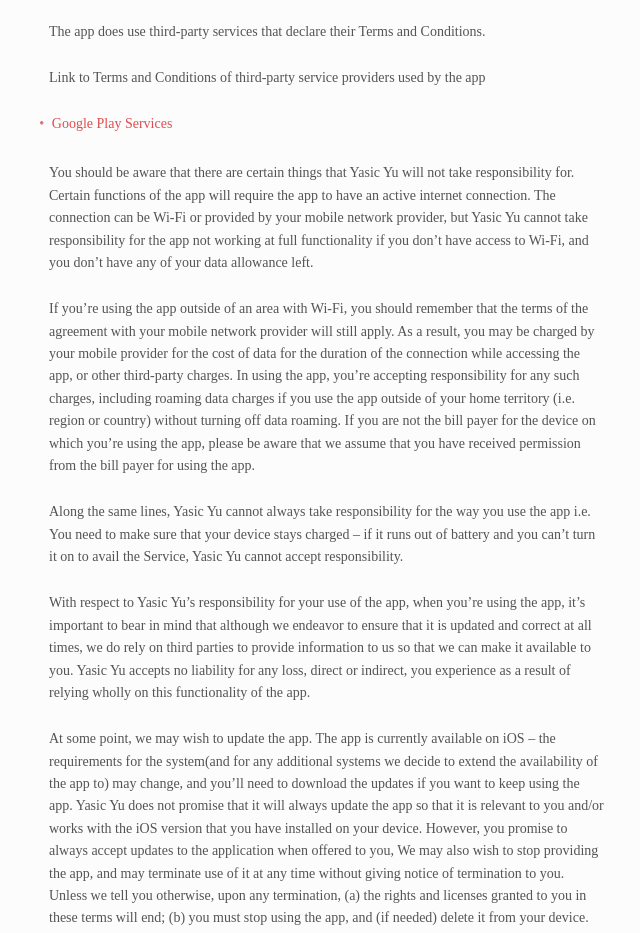
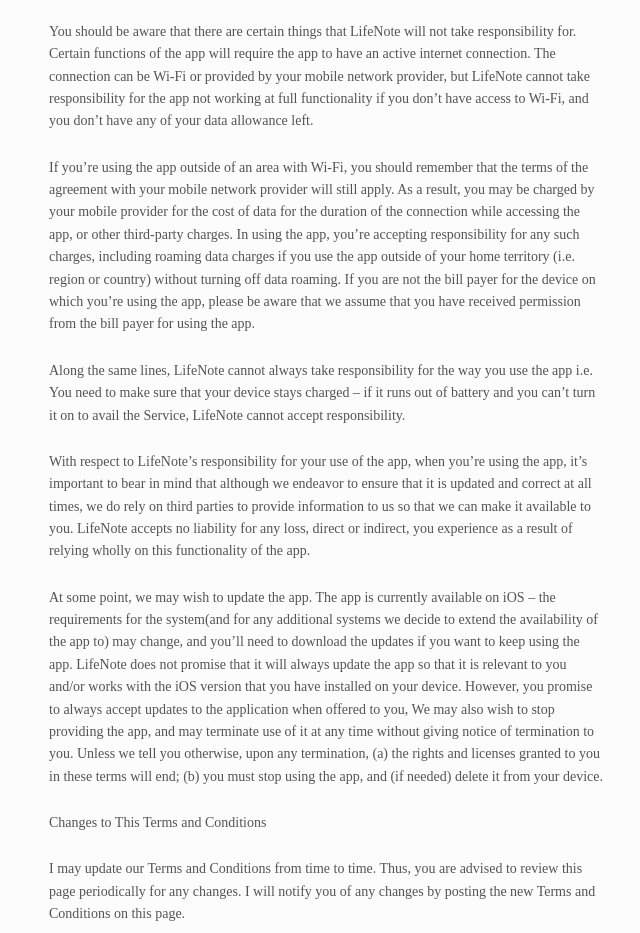
Before and after one commit to web-logs2/yasic.github.io, a plain HTML site: page LifeNote/terms-conditions/en/index.html in a window 1280 px wide. Shown: the part 524-1457 px from the top of the page, without its empty margins (313-953 px from the left). Drawn offline with Linux system fonts and the light colour scheme.

Commit message:
Site updated: 2023-04-09 10:48:57

```diff
--- a/LifeNote/terms-conditions/en/index.html
+++ b/LifeNote/terms-conditions/en/index.html
@@ -6,7 +6,7 @@
         <meta name="viewport" content="width=device-width, initial-scale=1">
         <meta name="bear-note-unique-identifier" content="387ABD88-D633-4C74-9A47-CA6844F249AE-549-00009E8ED0976394">
         <meta name="created" content="2023-04-09T00:05:58+0800"/>
-        <meta name="modified" content="2023-04-09T00:13:17+0800"/>
+        <meta name="modified" content="2023-04-09T10:15:22+0800"/>
         <meta name="tags" content="LifeNote"/>
         <meta name="last device" content="YuXuan's MacBook Pro"/>
     </head>
@@ -15,28 +15,21 @@
             <h1 id="Terms & Conditions">Terms & Conditions</h1>
 <p><span class='hashtag'>#LifeNote</span></p>
 <br>
-<p>By downloading or using the app, these terms will automatically apply to you – you should make sure therefore that you read them carefully before using the app. You’re not allowed to copy or modify the app, any part of the app, or our trademarks in any way. You’re not allowed to attempt to extract the source code of the app, and you also shouldn’t try to translate the app into other languages or make derivative versions. The app itself, and all the trademarks, copyright, database rights, and other intellectual property rights related to it, still belong to Yasic Yu.</p>
+<p>By downloading or using the app, these terms will automatically apply to you – you should make sure therefore that you read them carefully before using the app. You’re not allowed to copy or modify the app, any part of the app, or our trademarks in any way. You’re not allowed to attempt to extract the source code of the app, and you also shouldn’t try to translate the app into other languages or make derivative versions. The app itself, and all the trademarks, copyright, database rights, and other intellectual property rights related to it, still belong to LifeNote.</p>
 <br>
-<p>Yasic Yu is committed to ensuring that the app is as useful and efficient as possible. For that reason, we reserve the right to make changes to the app or to charge for its services, at any time and for any reason. We will never charge you for the app or its services without making it very clear to you exactly what you’re paying for.</p>
+<p>LifeNote is committed to ensuring that the app is as useful and efficient as possible. For that reason, we reserve the right to make changes to the app or to charge for its services, at any time and for any reason. We will never charge you for the app or its services without making it very clear to you exactly what you’re paying for.</p>
 <br>
 <p>The LifeNote app stores and processes personal data that you have provided to us, to provide my Service. It’s your responsibility to keep your phone and access to the app secure. We therefore recommend that you do not jailbreak or root your phone, which is the process of removing software restrictions and limitations imposed by the official operating system of your device. It could make your phone vulnerable to malware/viruses/malicious programs, compromise your phone’s security features and it could mean that the LifeNote app won’t work properly or at all.</p>
 <br>
-<p>The app does use third-party services that declare their Terms and Conditions.</p>
-<br>
-<p>Link to Terms and Conditions of third-party service providers used by the app</p>
-<br>
-<ul><li>  <a href="https://policies.google.com/terms">Google Play Services</a>
-</li></ul>
-<br>
-<p>You should be aware that there are certain things that Yasic Yu will not take responsibility for. Certain functions of the app will require the app to have an active internet connection. The connection can be Wi-Fi or provided by your mobile network provider, but Yasic Yu cannot take responsibility for the app not working at full functionality if you don’t have access to Wi-Fi, and you don’t have any of your data allowance left.</p>
+<p>You should be aware that there are certain things that LifeNote will not take responsibility for. Certain functions of the app will require the app to have an active internet connection. The connection can be Wi-Fi or provided by your mobile network provider, but LifeNote cannot take responsibility for the app not working at full functionality if you don’t have access to Wi-Fi, and you don’t have any of your data allowance left.</p>
 <br>
 <p>If you’re using the app outside of an area with Wi-Fi, you should remember that the terms of the agreement with your mobile network provider will still apply. As a result, you may be charged by your mobile provider for the cost of data for the duration of the connection while accessing the app, or other third-party charges. In using the app, you’re accepting responsibility for any such charges, including roaming data charges if you use the app outside of your home territory (i.e. region or country) without turning off data roaming. If you are not the bill payer for the device on which you’re using the app, please be aware that we assume that you have received permission from the bill payer for using the app.</p>
 <br>
-<p>Along the same lines, Yasic Yu cannot always take responsibility for the way you use the app i.e. You need to make sure that your device stays charged – if it runs out of battery and you can’t turn it on to avail the Service, Yasic Yu cannot accept responsibility.</p>
+<p>Along the same lines, LifeNote cannot always take responsibility for the way you use the app i.e. You need to make sure that your device stays charged – if it runs out of battery and you can’t turn it on to avail the Service, LifeNote cannot accept responsibility.</p>
 <br>
-<p>With respect to Yasic Yu’s responsibility for your use of the app, when you’re using the app, it’s important to bear in mind that although we endeavor to ensure that it is updated and correct at all times, we do rely on third parties to provide information to us so that we can make it available to you. Yasic Yu accepts no liability for any loss, direct or indirect, you experience as a result of relying wholly on this functionality of the app.</p>
+<p>With respect to LifeNote’s responsibility for your use of the app, when you’re using the app, it’s important to bear in mind that although we endeavor to ensure that it is updated and correct at all times, we do rely on third parties to provide information to us so that we can make it available to you. LifeNote accepts no liability for any loss, direct or indirect, you experience as a result of relying wholly on this functionality of the app.</p>
 <br>
-<p>At some point, we may wish to update the app. The app is currently available on iOS – the requirements for the system(and for any additional systems we decide to extend the availability of the app to) may change, and you’ll need to download the updates if you want to keep using the app. Yasic Yu does not promise that it will always update the app so that it is relevant to you and/or works with the iOS version that you have installed on your device. However, you promise to always accept updates to the application when offered to you, We may also wish to stop providing the app, and may terminate use of it at any time without giving notice of termination to you. Unless we tell you otherwise, upon any termination, (a) the rights and licenses granted to you in these terms will end; (b) you must stop using the app, and (if needed) delete it from your device.</p>
+<p>At some point, we may wish to update the app. The app is currently available on iOS – the requirements for the system(and for any additional systems we decide to extend the availability of the app to) may change, and you’ll need to download the updates if you want to keep using the app. LifeNote does not promise that it will always update the app so that it is relevant to you and/or works with the iOS version that you have installed on your device. However, you promise to always accept updates to the application when offered to you, We may also wish to stop providing the app, and may terminate use of it at any time without giving notice of termination to you. Unless we tell you otherwise, upon any termination, (a) the rights and licenses granted to you in these terms will end; (b) you must stop using the app, and (if needed) delete it from your device.</p>
 <br>
 <p><b>Changes to This Terms and Conditions</b></p>
 <br>
```
Also changed, not shown: LifeNote/terms-conditions/zh-Hans/index.html (+5 -5 lines).
